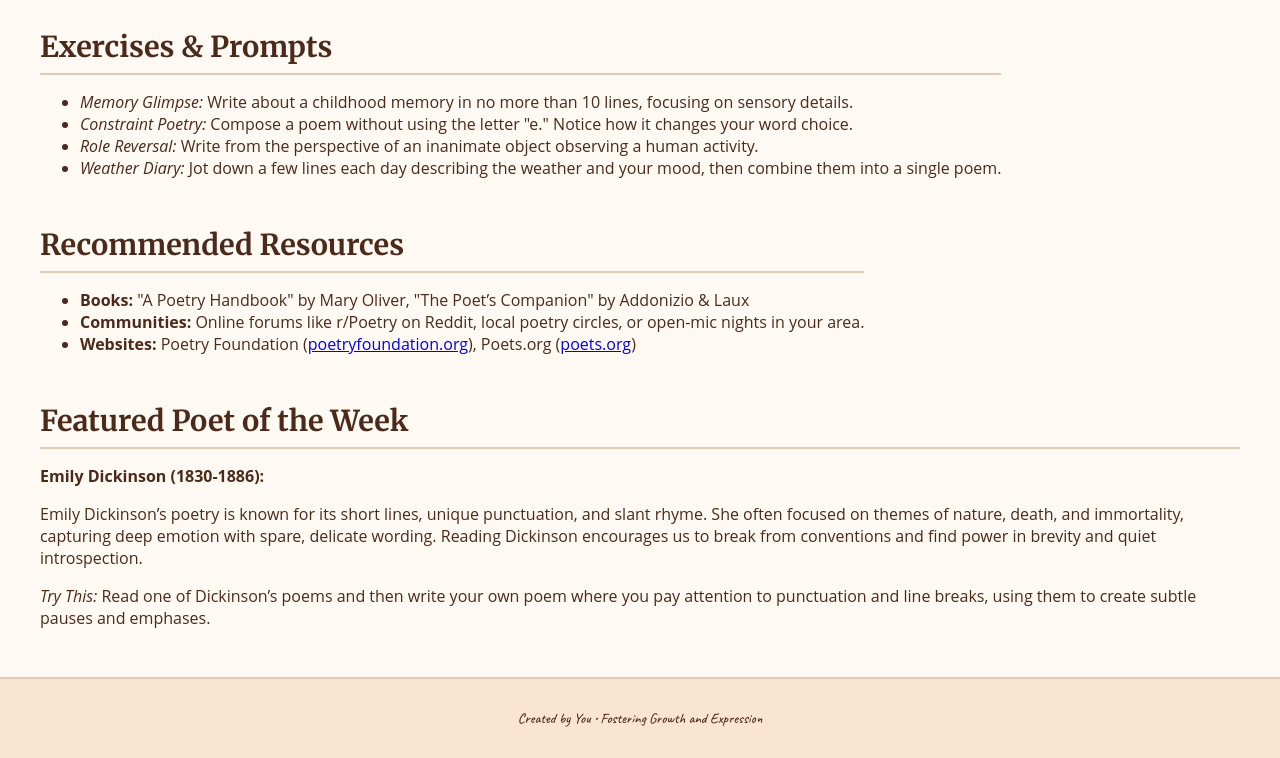
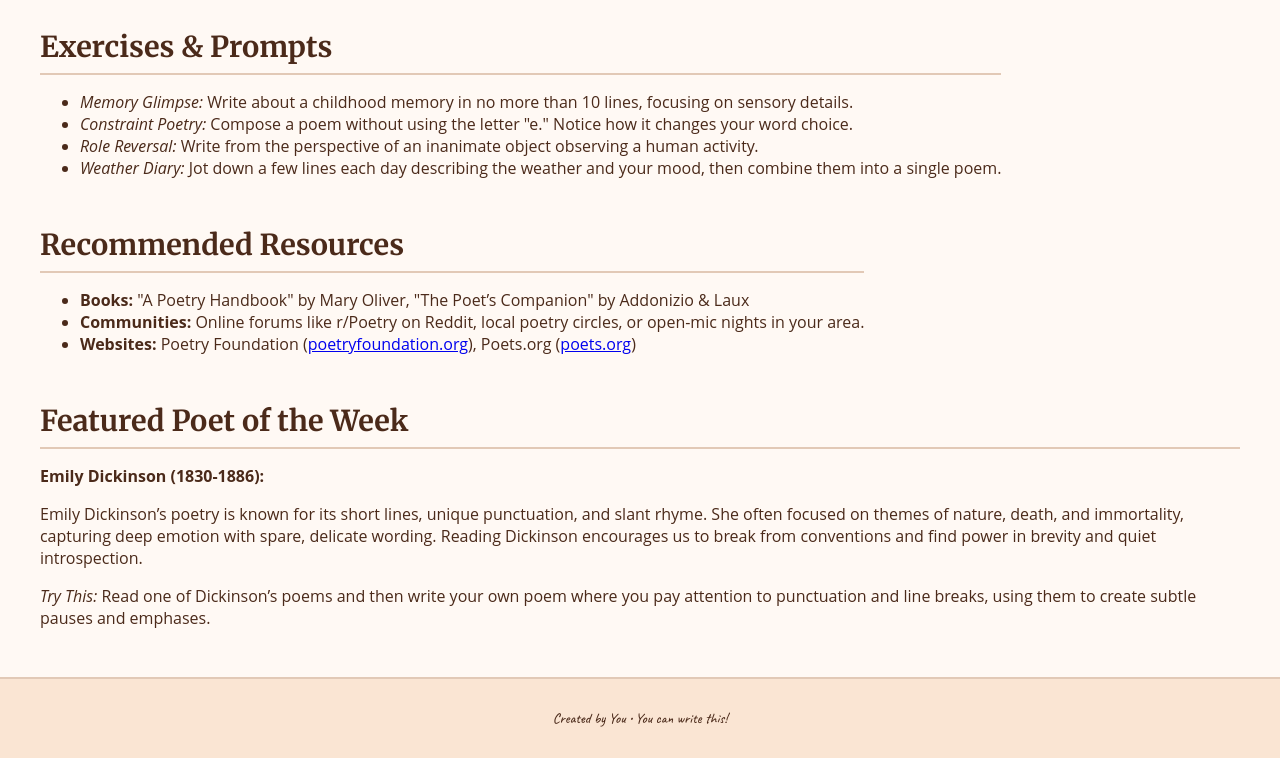
Before and after one commit to codyigbinigie/poemgarden, a plain HTML site: page workshop.html in a window 1280 px wide. Shown: the part 393-1151 px from the top of the page. Drawn offline with Linux system fonts and the light colour scheme.

Commit message:
You can write this!

```diff
--- a/workshop.html
+++ b/workshop.html
@@ -65,7 +65,7 @@
     </main>
 
     <footer>
-        <p>Created by You &bull; Fostering Growth and Expression</p>
+        <p>Created by You &bull; You can write this!</p>
     </footer>
 </body>
 </html>
```
